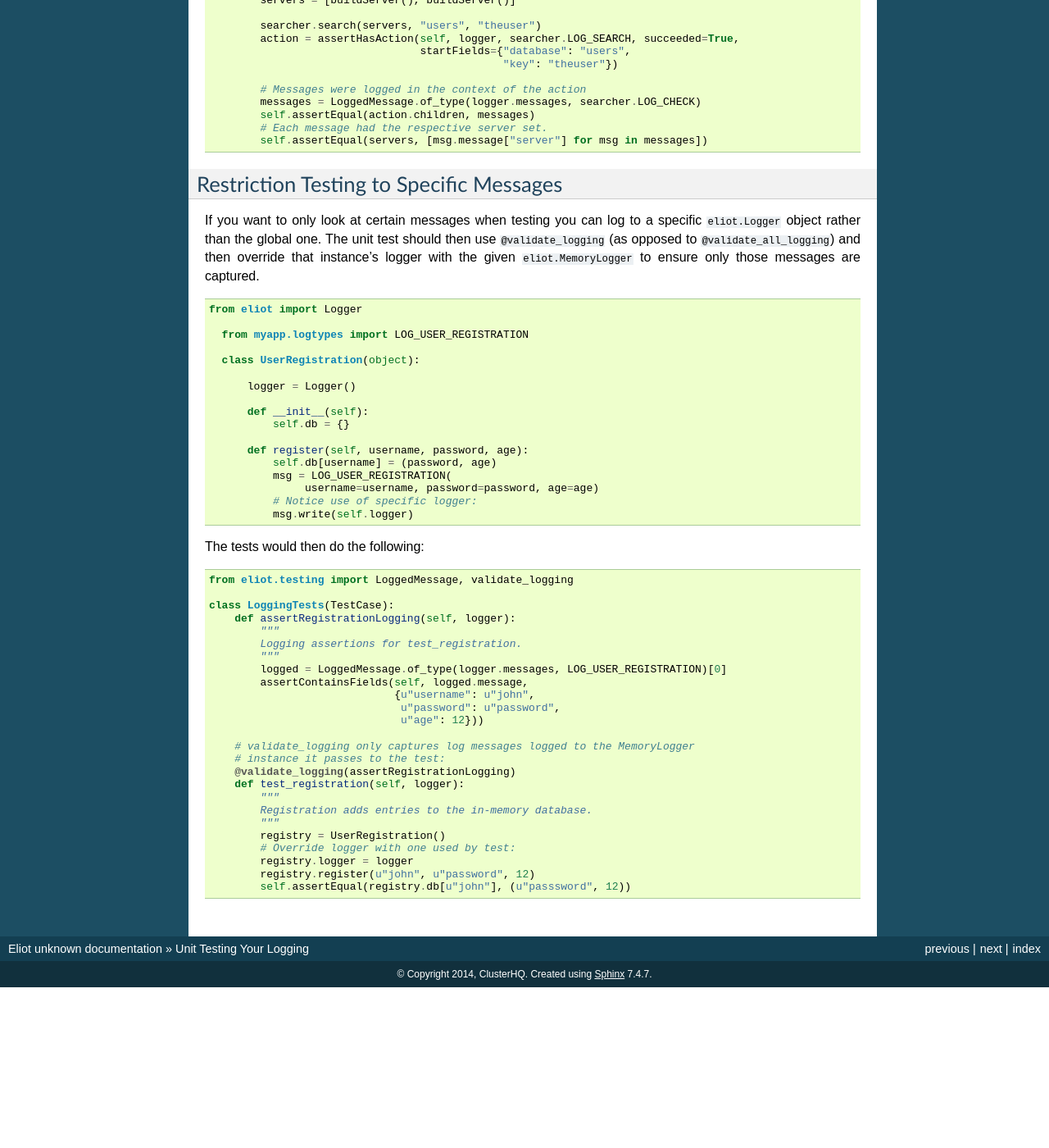
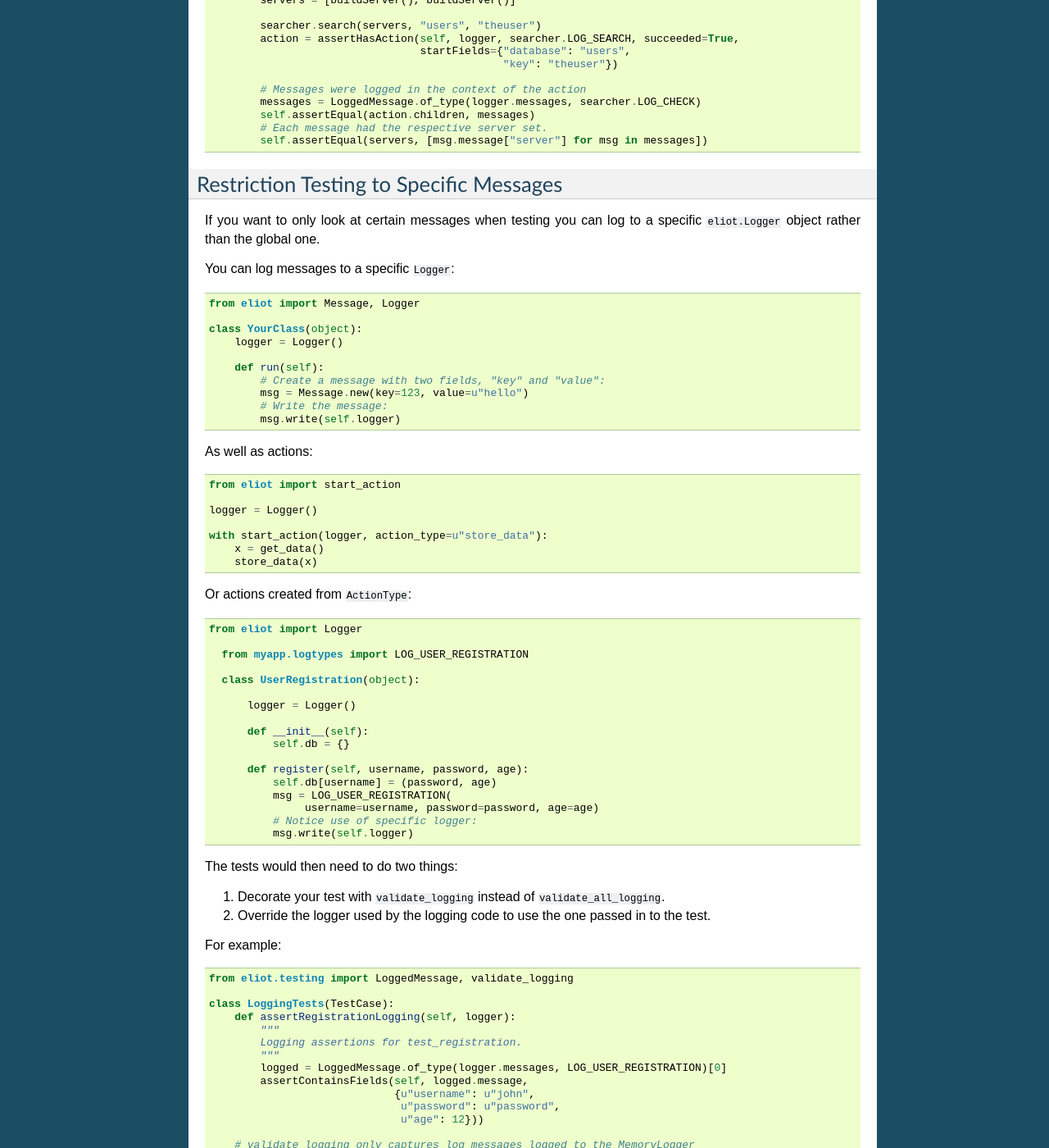
Before and after one commit to itamarst/eliot, a Sphinx documentation site: the page built from docs/source/types-testing.rst, in a window 1280 px wide and 1400 px high, scrolled down 3343 px. Shown: the whole window at 82% size. Built offline with Sphinx 7.4.7, drawn with Linux system fonts in a browser that asks for light colours; before the commit the page ends 4547 px from its top, so only the background shows below that.

Commit message:
Update documentation some more.

```diff
--- a/docs/source/news.rst
+++ b/docs/source/news.rst
@@ -4,6 +4,8 @@ What's New
 0.7.0
 ^^^^^
 
+* Creating your own ``Logger`` instances is no longer necessary; all relevant APIs now default to using a global one.
+  A new testing decorator (``eliot.testing.validate_all_logging``) was added to capture global logging.
 * Support positional ``Field``-instance arguments to ``fields()`` to make combining existing field types and simple fields more convenient.
   Contributed by Jonathan Jacobs.
 * ``write_traceback`` and ``writeFailure`` no longer require a ``system`` argument, as the combination of traceback and action context should suffice to discover the origin of the problem.
--- a/docs/source/output.rst
+++ b/docs/source/output.rst
@@ -1,7 +1,7 @@
 Configuring Logging Output
 ==========================
 
-Destinations are how messages get written out by the ``Logger`` class.
+You can register "destinations" to handle logging output.
 A destination is a callable that takes a message dictionary.
 For example, if we want each message to be encoded in JSON and written on a new line on stdout:
 
--- a/docs/source/types-testing.rst
+++ b/docs/source/types-testing.rst
@@ -225,7 +225,35 @@ Restriction Testing to Specific Messages
 ----------------------------------------
 
 If you want to only look at certain messages when testing you can log to a specific ``eliot.Logger`` object rather than the global one.
-The unit test should then use ``@validate_logging`` (as opposed to ``@validate_all_logging``) and then override that instance's logger with the given ``eliot.MemoryLogger`` to ensure only those messages are captured.
+
+You can log messages to a specific ``Logger``:
+
+.. code-block:: python
+
+    from eliot import Message, Logger
+
+    class YourClass(object):
+        logger = Logger()
+
+        def run(self):
+            # Create a message with two fields, "key" and "value":
+            msg = Message.new(key=123, value=u"hello")
+            # Write the message:
+            msg.write(self.logger)
+
+As well as actions:
+
+.. code-block:: python
+
+     from eliot import start_action
+
+     logger = Logger()
+
+     with start_action(logger, action_type=u"store_data"):
+         x = get_data()
+         store_data(x)
+
+Or actions created from ``ActionType``:
 
 .. code-block:: python
 
@@ -247,7 +275,12 @@ The unit test should then use ``@validate_logging`` (as opposed to ``@validate_a
               # Notice use of specific logger:
               msg.write(self.logger)
 
-The tests would then do the following:
+The tests would then need to do two things:
+
+1. Decorate your test with ``validate_logging`` instead of ``validate_all_logging``.
+2. Override the logger used by the logging code to use the one passed in to the test.
+
+For example:
 
 .. code-block:: python
 
@@ -275,4 +308,4 @@ The tests would then do the following:
             # Override logger with one used by test:
             registry.logger = logger
             registry.register(u"john", u"password", 12)
-            self.assertEqual(registry.db[u"john"], (u"passsword", 12))
+            self.assertEqual(registry.db[u"john"], (u"password", 12))
```
Also changed, not shown: docs/source/actions.rst (+0 -12 lines), docs/source/fields.rst (+5 -7 lines), docs/source/messages.rst (+1 -17 lines), 2 other files.
